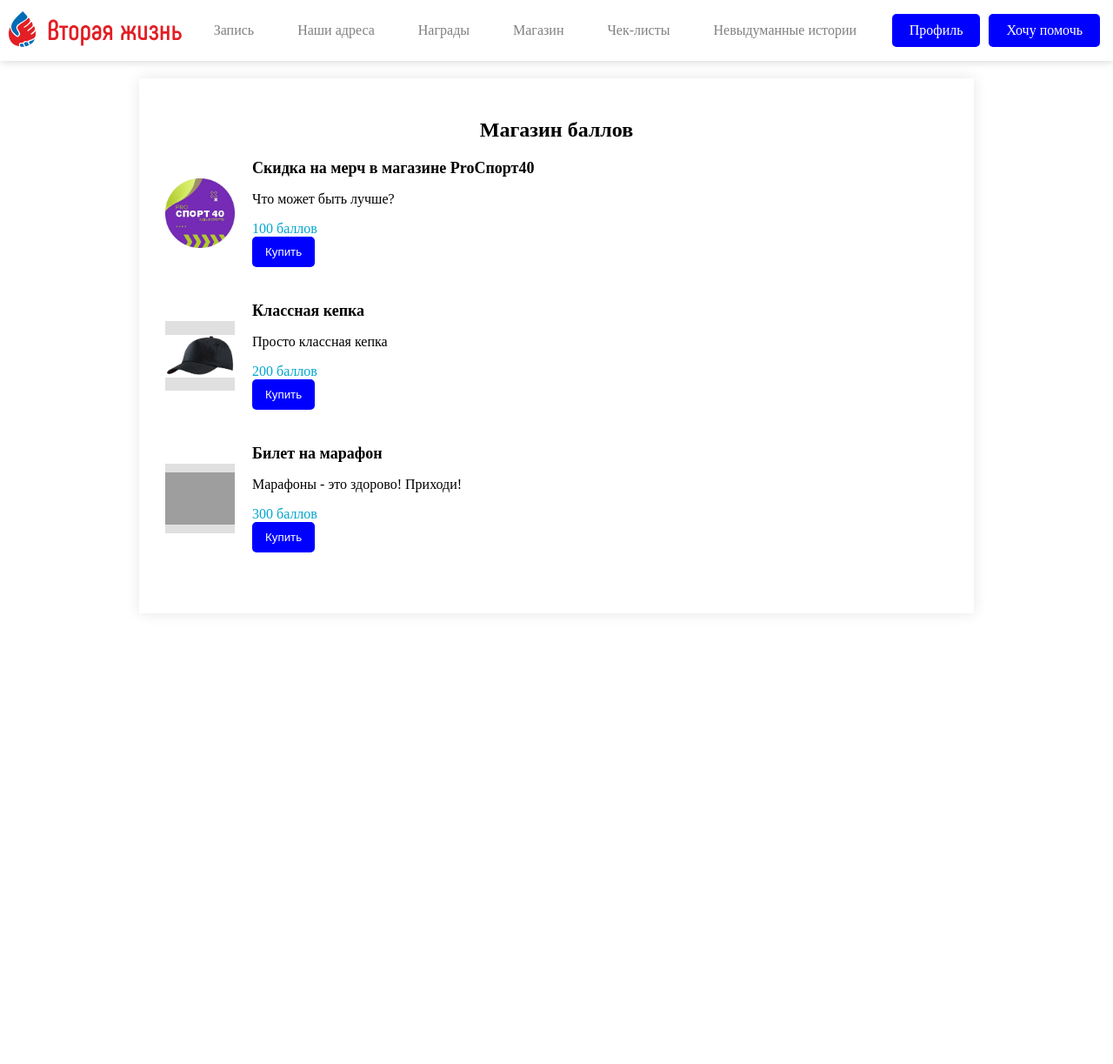
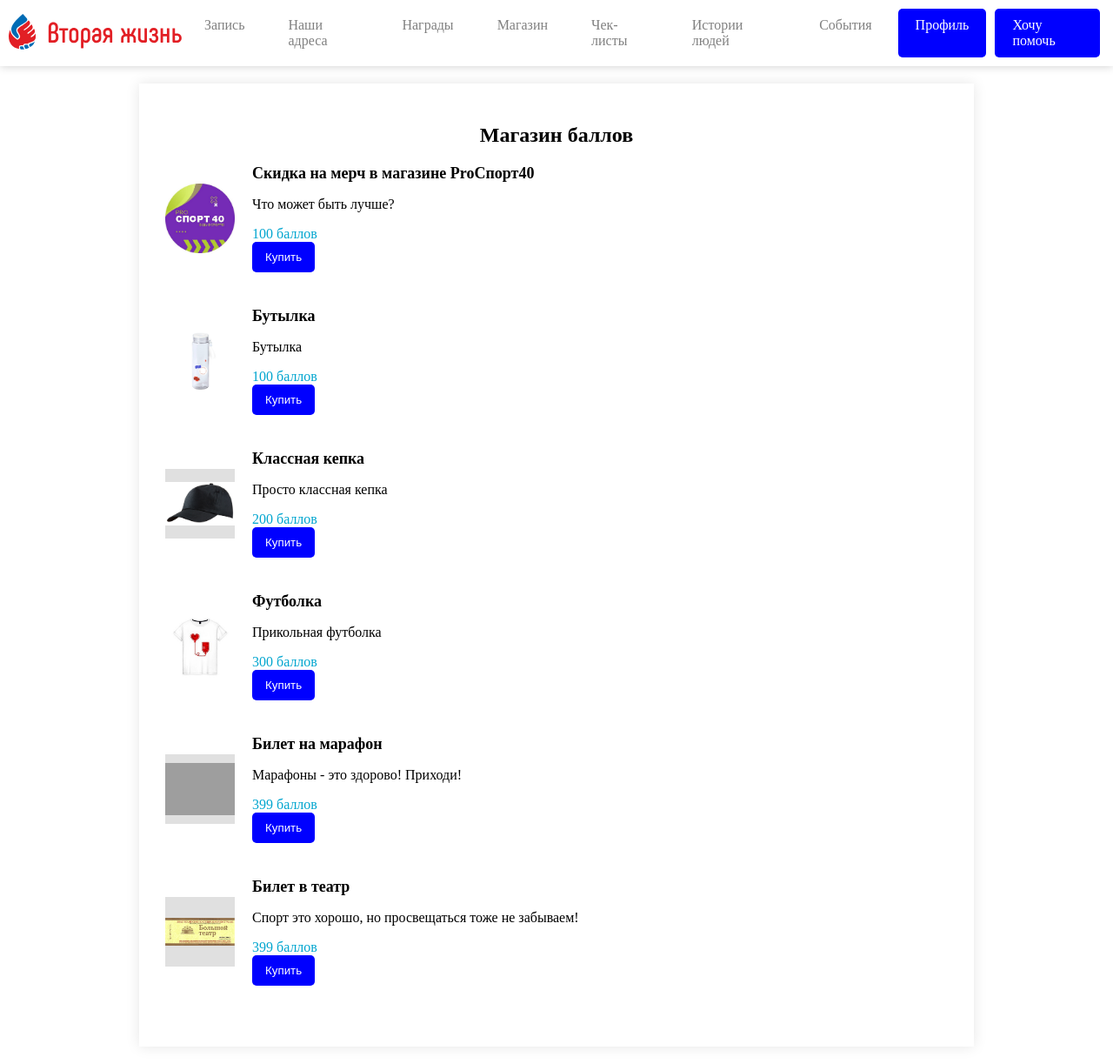
Before and after one commit to DmitryTD/SecondLife, a PHP site: page /store.php in a window 1280 px wide. Shown: the whole page at 87% size. Before the commit the page ends 635 px from the top, so only its background shows below. Run offline with PHP 8.4, Linux system fonts and the light colour scheme; some libraries are stand-ins or nearby versions; grey boxes are pictures that could not be loaded.

Commit message:
update store

```diff
--- a/src/share/navbar.php
+++ b/src/share/navbar.php
@@ -16,7 +16,8 @@
             <a href="./awards.php" class="button">Награды</a>
             <a href="./store.php" class="button">Магазин</a>
 			<a href="./chek.php" class="button">Чек-листы</a>
-			<a href="./stories.php" class="button">Невыдуманные истории</a>
+			<a href="./stories.php" class="button">Истории людей</a>
+            <a href="./events.php" class="button">События</a>
         </div>
 		<div class="bbuttons">
         <a href="./registration.php" class="button blue-button">Профиль</a>
--- a/src/store.php
+++ b/src/store.php
@@ -41,7 +41,23 @@
                     <div class="product-title">Скидка на мерч в магазине ProСпорт40</div>
                     <p>Что может быть лучше?</p>
                     <div class="product-points">100 баллов</div>
-                    <input type="hidden" name="product_name" value="Скидка в Спортмастер">
+                    <input type="hidden" name="product_name" value="Скидка на мерч в магазине ProСпорт40">
+                    <input type="hidden" name="product_points" value="100">
+                    <button type="submit" class="buy-button" name="buy_product" onclick="checkAuthorization(event, 100)">Купить</button>
+                </div>
+            </div>
+        </form>
+
+        <form method="post">
+            <div class="product">
+                <div class="product-image">
+                    <img src="./share/bottle.jpg" alt="Product 1">
+                </div>
+                <div class="product-description">
+                    <div class="product-title">Бутылка</div>
+                    <p>Бутылка</p>
+                    <div class="product-points">100 баллов</div>
+                    <input type="hidden" name="product_name" value="Бутылка">
                     <input type="hidden" name="product_points" value="100">
                     <button type="submit" class="buy-button" name="buy_product" onclick="checkAuthorization(event, 100)">Купить</button>
                 </div>
@@ -67,18 +83,51 @@
         <form method="post">
             <div class="product">
                 <div class="product-image">
+                    <img src="./share/tShirt.jpg" alt="Product 3">
+                </div>
+                <div class="product-description">
+                    <div class="product-title">Футболка</div>
+                    <p>Прикольная футболка</p>
+                    <div class="product-points">300 баллов</div>
+                    <input type="hidden" name="product_name" value="Футболка">
+                    <input type="hidden" name="product_points" value="300">
+                    <button type="submit" class="buy-button" name="buy_product" onclick="checkAuthorization(event, 300)">Купить</button>
+                </div>
+            </div>
+        </form>
+
+        <form method="post">
+            <div class="product">
+                <div class="product-image">
                     <img src="./share/marathon.png" alt="Product 3">
                 </div>
                 <div class="product-description">
                     <div class="product-title">Билет на марафон</div>
                     <p>Марафоны - это здорово! Приходи!</p>
-                    <div class="product-points">300 баллов</div>
+                    <div class="product-points">399 баллов</div>
                     <input type="hidden" name="product_name" value="Билет на марафон">
-                    <input type="hidden" name="product_points" value="300">
-                    <button type="submit" class="buy-button" name="buy_product" onclick="checkAuthorization(event, 300)">Купить</button>
+                    <input type="hidden" name="product_points" value="399">
+                    <button type="submit" class="buy-button" name="buy_product" onclick="checkAuthorization(event, 399)">Купить</button>
                 </div>
             </div>
         </form>
+
+        <form method="post">
+            <div class="product">
+                <div class="product-image">
+                    <img src="./share/theatre.jpg" alt="Product 3">
+                </div>
+                <div class="product-description">
+                    <div class="product-title">Билет в театр</div>
+                    <p>Спорт это хорошо, но просвещаться тоже не забываем!</p>
+                    <div class="product-points">399 баллов</div>
+                    <input type="hidden" name="product_name" value="Билет в театр">
+                    <input type="hidden" name="product_points" value="399">
+                    <button type="submit" class="buy-button" name="buy_product" onclick="checkAuthorization(event, 399)">Купить</button>
+                </div>
+            </div>
+        </form>
+
     </div>
 
     <!-- Модальное окно -->
```
Also changed, not shown: src/events.php (added, +7 -0 lines), src/css/events.css (added), src/share/bottle.jpg (added), src/share/events1.jpg (added), src/share/events2.jpg (added), src/share/tShirt.jpg (added), src/share/theatre.jpg (added).
